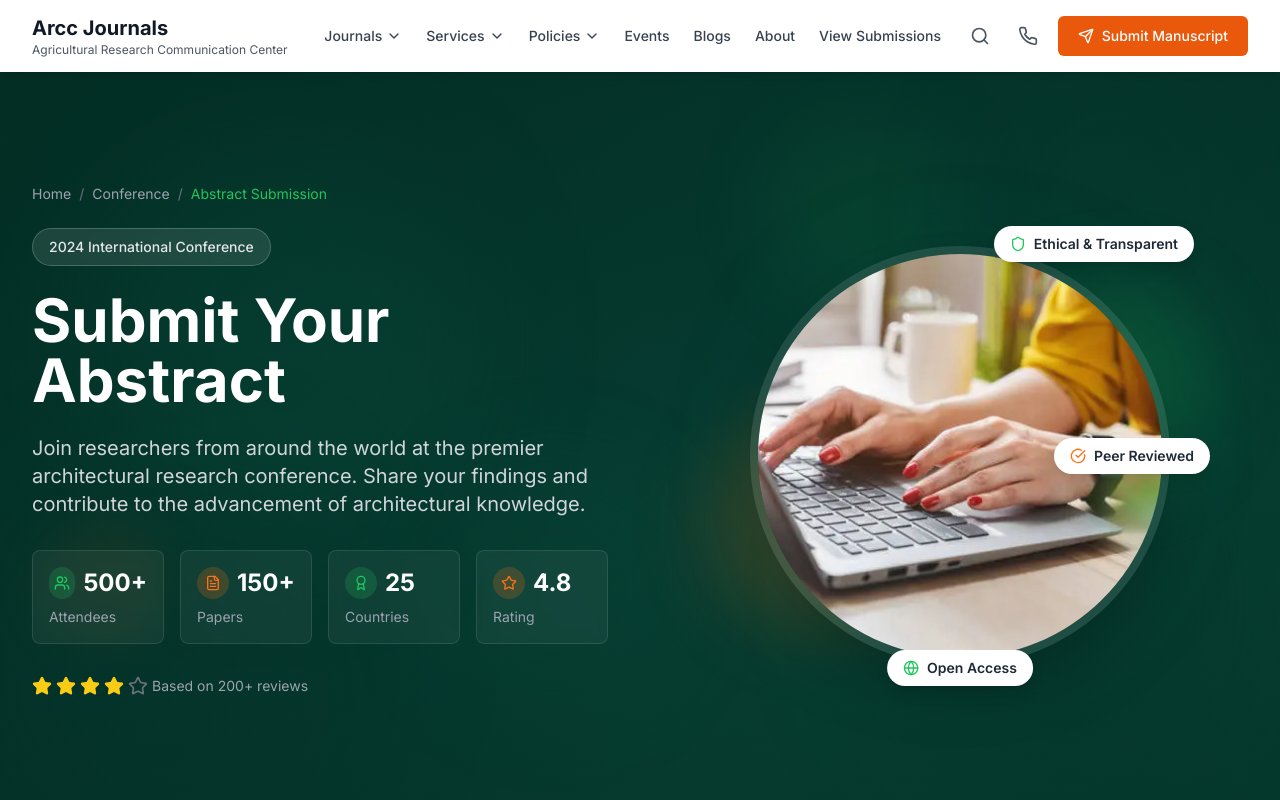
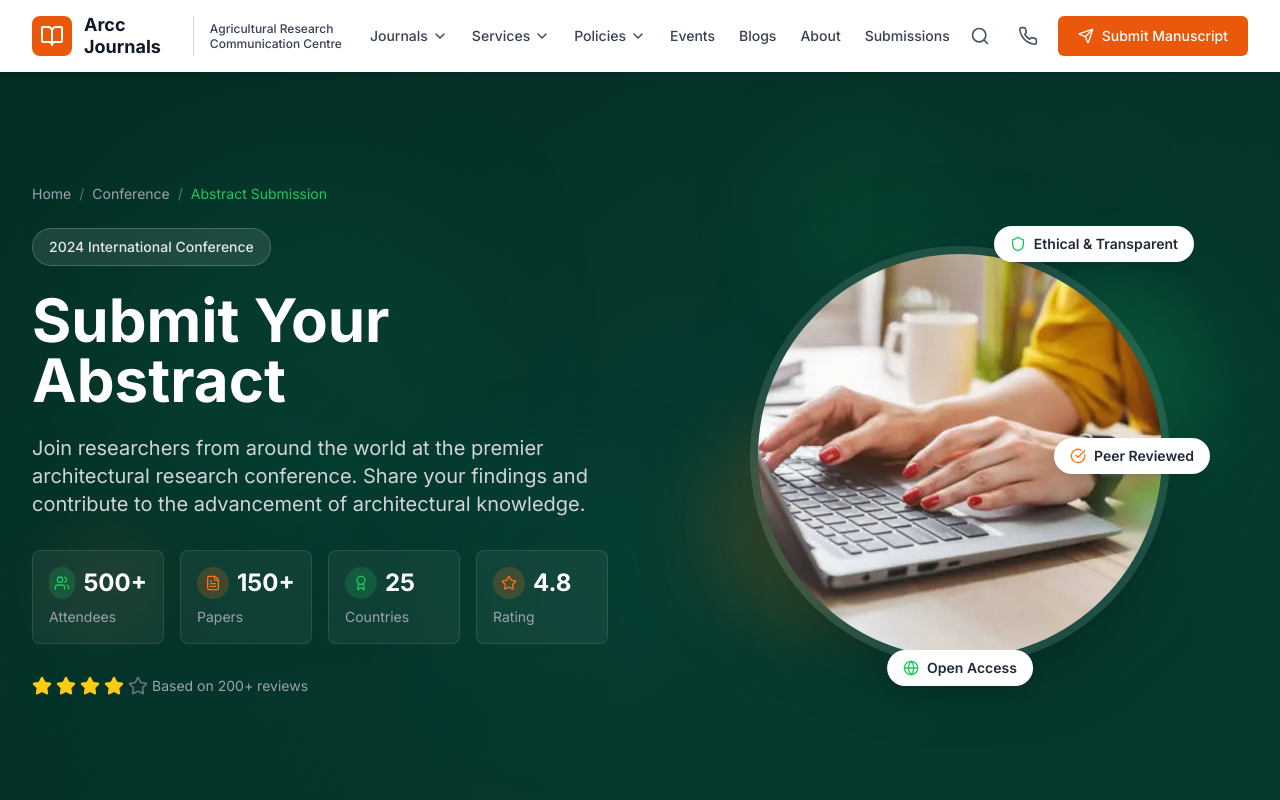
Before and after one commit to Suman-web-dev/Mern-frontend, a Next.js app: page / in a window 1280 px wide. Shown: the top 800 px of the page. Built offline with nearby package versions, Linux system fonts and the light colour scheme.

Commit message:
added logo

```diff
--- a/components/layout/Navbar.tsx
+++ b/components/layout/Navbar.tsx
@@ -2,7 +2,7 @@
 
 import { useState } from "react";
 import { useRouter } from "next/navigation";
-import { Search, Phone, ChevronDown, Menu, X, Send } from "lucide-react";
+import { Search, Phone, ChevronDown, Menu, X, Send, BookOpen } from "lucide-react";
 
 export default function Navbar() {
   const router = useRouter();
@@ -14,9 +14,25 @@ export default function Navbar() {
         <div className="flex items-center justify-between h-[72px]">
           {/* Logo */}
           <div className="flex items-center flex-shrink-0 mr-4 min-w-0">
-            <div className="flex flex-col min-w-0">
-              <span className="text-lg sm:text-xl font-bold text-gray-900 truncate">Arcc Journals</span>
-              <span className="text-[10px] sm:text-xs text-gray-600 truncate">Agricultural Research Communication Center</span>
+            {/* Logo Icon */}
+            <div className="flex-shrink-0 mr-3">
+              <div className="w-10 h-10 bg-orange-600 rounded-lg flex items-center justify-center">
+                <BookOpen className="w-6 h-6 text-white" />
+              </div>
+            </div>
+
+            {/* Brand Name - Stacked in two lines */}
+            <div className="flex flex-col min-w-0 mr-4">
+              <span className="text-lg font-bold text-gray-900 truncate leading-tight">Arcc</span>
+              <span className="text-lg font-bold text-gray-900 truncate leading-tight">Journals</span>
+            </div>
+
+            {/* Vertical Divider */}
+            <div className="hidden lg:block mx-4 h-10 w-px bg-gray-300 flex-shrink-0" />
+
+            <div className="hidden lg:flex flex-col min-w-0">
+              <span className="text-xs font-medium text-gray-700 truncate leading-tight">Agricultural Research</span>
+              <span className="text-xs font-medium text-gray-700 truncate leading-tight">Communication Centre</span>
             </div>
           </div>
 
@@ -47,7 +63,7 @@ export default function Navbar() {
               onClick={() => router.push('/submissions')}
               className="text-gray-700 hover:text-orange-600 font-medium text-sm transition-colors"
             >
-              View Submissions
+               Submissions
             </button>
           </div>
 
```
